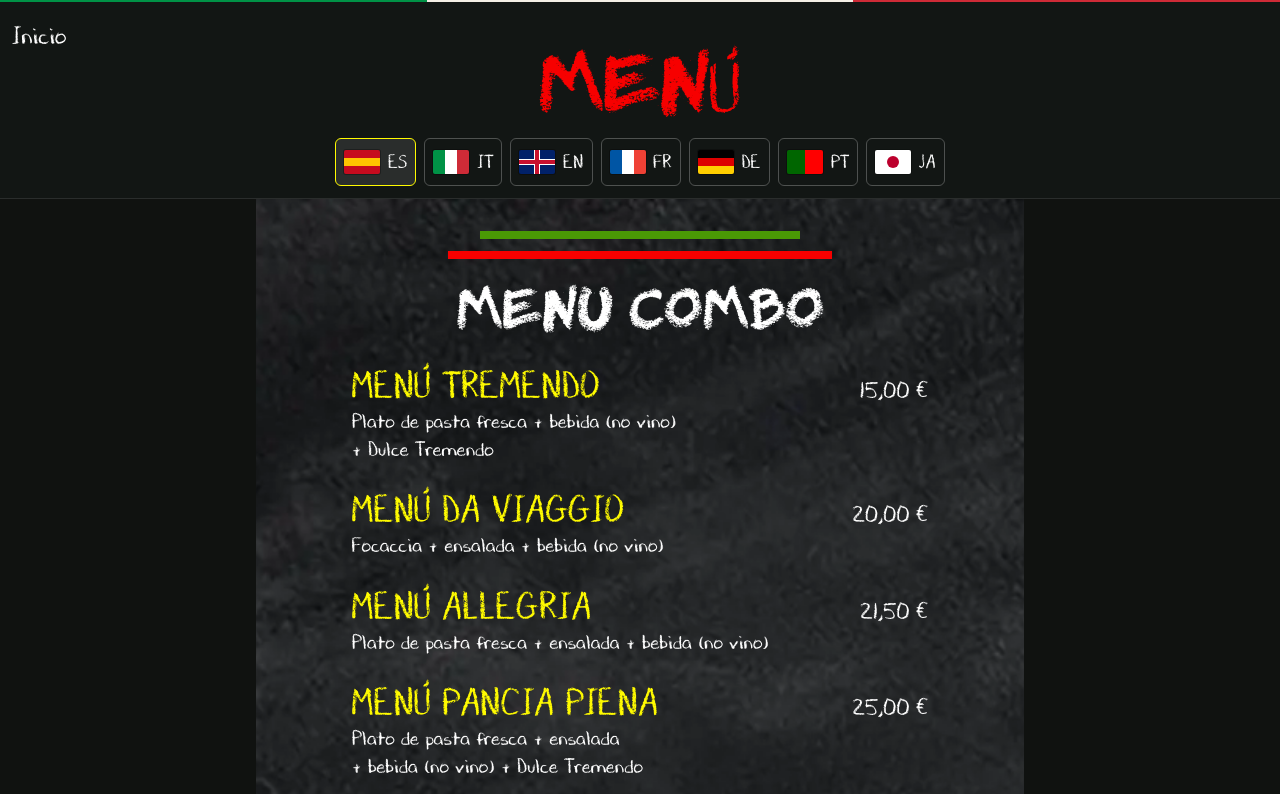
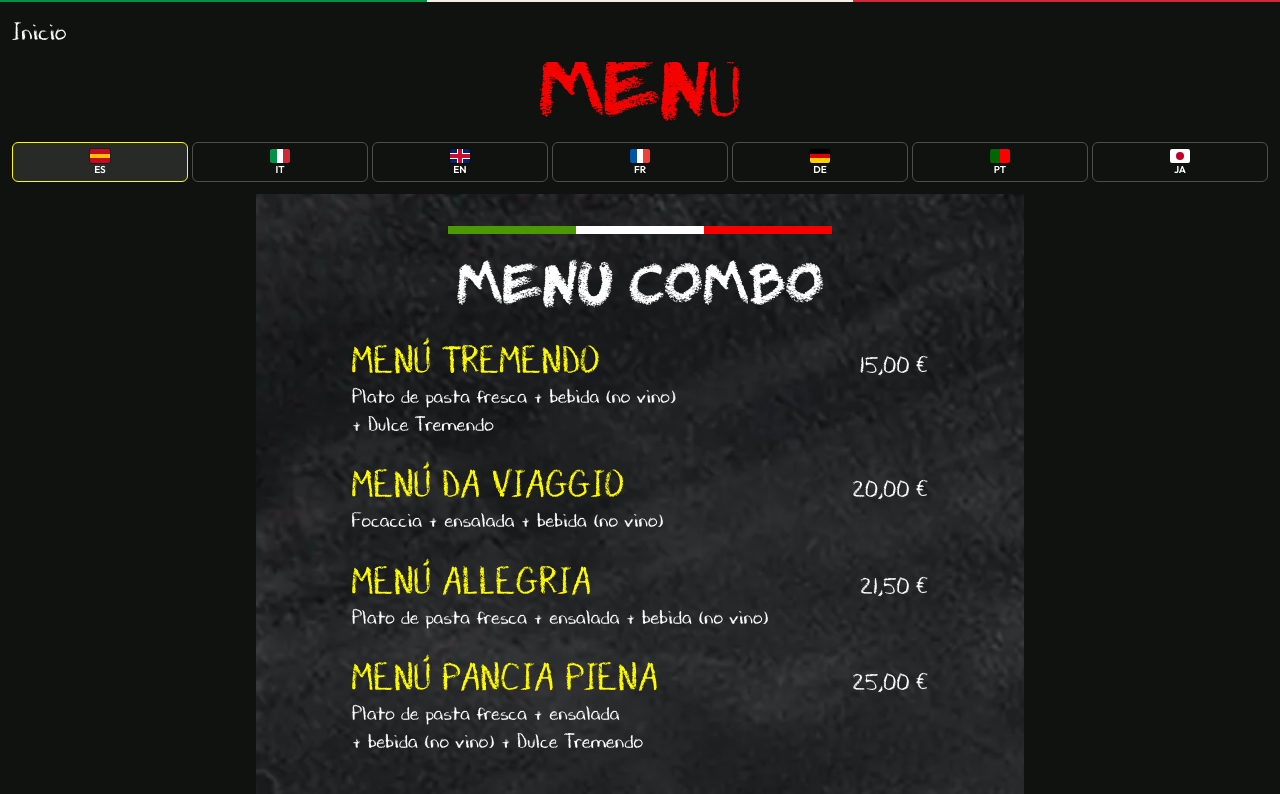
Before and after one commit to LACOCINERATREMEND/lacocineratremenda, a Next.js app: page /carta in a window 1280 px wide. Shown: the top 794 px of the page. Built offline with nearby package versions, Linux system fonts and the light colour scheme.

Commit message:
Keep only the Inicio link fixed on the carta.
Let the language row and the green, white, and red line scroll away with the menu.

Co-authored-by: officrew <officrew@officrew.com>

```diff
--- a/src/components/live-carta.tsx
+++ b/src/components/live-carta.tsx
@@ -33,22 +33,27 @@ export function LiveCarta() {
 
   return (
     <div>
-      <div className="sticky top-0 z-20 border-b border-white/10 bg-[#141816]/95 px-3 py-3 backdrop-blur">
+      <div className="sticky top-0 z-20 bg-[#101210] px-3 py-2">
         <Link href="/" className="inline-flex min-h-11 items-center font-hand text-2xl text-white">
           {ui.home}
         </Link>
+      </div>
+      <div className="px-3 pb-3">
         <p className="px-4 text-center font-chalk text-[clamp(2.6rem,11vw,4.25rem)] leading-none text-[#f70000]">
           {copy.menuWord}
         </p>
-        <LanguageSwitcher className="mx-auto mt-3 max-w-3xl" />
+        <LanguageSwitcher compact className="mt-3" />
       </div>
 
       <div
         className="mx-auto max-w-3xl bg-[#1a1c18] bg-cover bg-center px-4 py-8 sm:px-8"
         style={{ backgroundImage: "url(/chalkboard.webp)" }}
       >
-        <div className="mx-auto mb-3 h-2 max-w-xs bg-[#4a9905]" />
-        <div className="mx-auto mb-8 h-2 max-w-sm bg-[#f70000]" />
+        <div className="mx-auto mb-8 flex h-2 w-full max-w-sm" aria-hidden="true">
+          <span className="flex-1 bg-[#4a9905]" />
+          <span className="flex-1 bg-white" />
+          <span className="flex-1 bg-[#f70000]" />
+        </div>
 
         <section id="combo" className="scroll-mt-40 text-center">
           <h2 className="font-chalk text-4xl text-white sm:text-5xl">{copy.combo}</h2>
```
